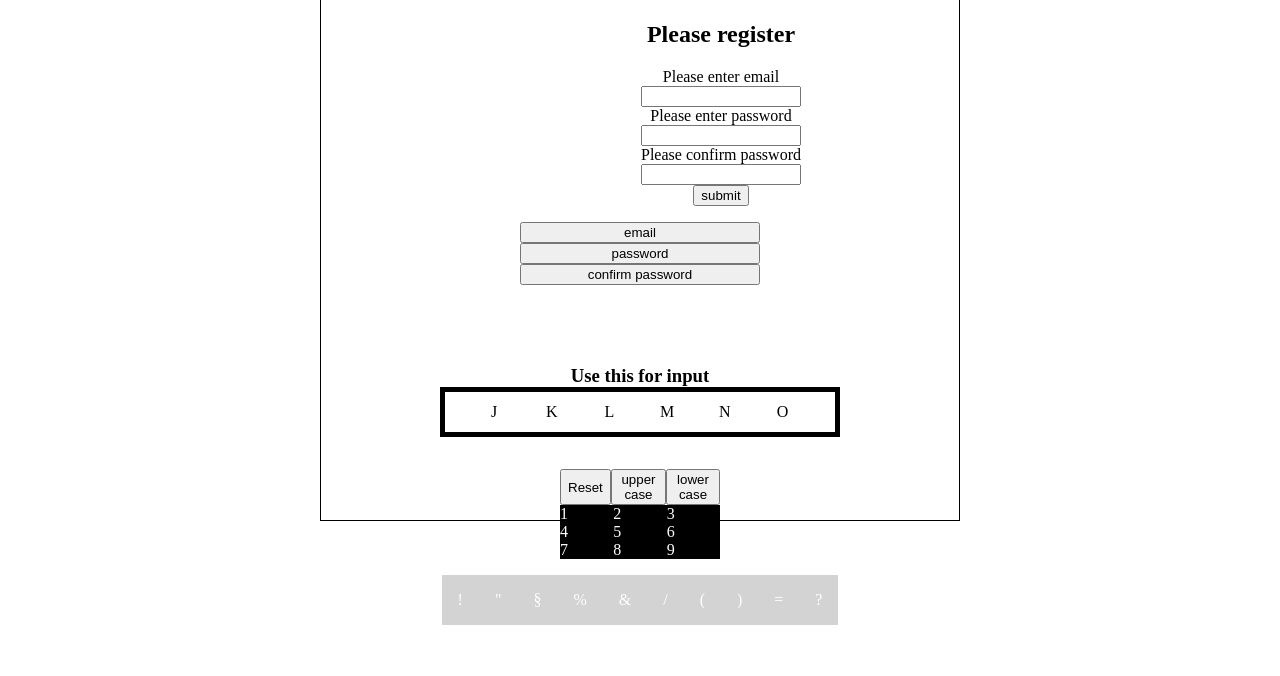
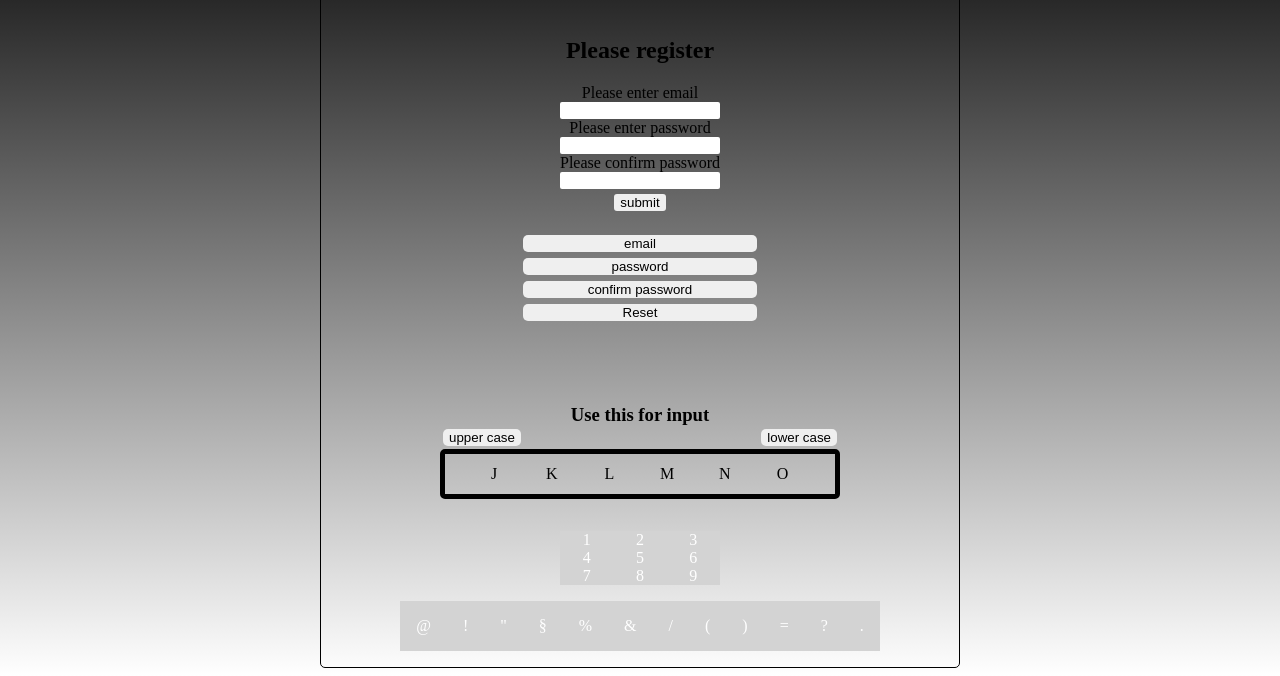
Before and after one commit to dokoe92/Bad-UI-Challenge, a plain HTML site: page infinite_slider/index.html in a window 1280 px wide. Shown: the part 127-803 px from the top of the page. Drawn offline with Linux system fonts and the light colour scheme.

Commit message:
added reset functionality and pimped the overall css style

```diff
--- a/infinite_slider/index.html
+++ b/infinite_slider/index.html
@@ -27,6 +27,7 @@
             <button class="email-btn">email</button>
             <button class="password-btn">password</button>
             <button class="confirmPass-btn">confirm password</button>
+            <button class="reset-btn">Reset</button>
         </div>
         <!--Modal box for submit-->
         <div class="modal">
@@ -44,17 +45,17 @@
         </div>
 
         <h3 class="moving-container-header">Use this for input</h3>
+        <div class="letter-change-btns">
+            <button class="upper-btn">upper case</button>
+            <button class="lower-btn">lower case</button>
+        </div>
         <div class="container">
             <div class="slider-container">
                 <div class="slide1 slide"></div>
                 <div class="slide2 slide"></div>
             </div>
         </div>
-        <div class="letter-change-btns">
-            <button class="reset-btn">Reset</button>
-            <button class="upper-btn">upper case</button>
-            <button class="lower-btn">lower case</button>
-        </div>
+
 
         <div class="number-block">
             <div class="number">1</div>
@@ -69,6 +70,7 @@
         </div>
 
         <div class="sign-box">
+            <div class="sign">@</div>
             <div class="sign">!</div>
             <div class="sign">"</div>
             <div class="sign">§</div>
@@ -79,6 +81,7 @@
             <div class="sign">)</div>
             <div class="sign">=</div>
             <div class="sign">?</div>
+            <div class="sign">.</div>
         </div>
     </div>
 
--- a/infinite_slider/script.js
+++ b/infinite_slider/script.js
@@ -104,8 +104,15 @@ function getAlpha(e) {
 // Reset name input field
 const reset = document.querySelector(".reset-btn")
 function deleteInput() {
-    console.log("test")
-    inputText.value = "";
+    if (emailBool) {
+        inputText.value = "";
+    }
+    if (passwordBool) {
+        inputPassword.value = "";
+    }
+    if (confirmPassBool) {
+        confirmPassword.value = "";
+    }
 }
 reset.addEventListener("click", deleteInput)
 
@@ -134,7 +141,7 @@ lower.addEventListener("click", toLower)
 
 
 
-// Submit
+// Submit and modal opening / closing
 const submit = document.querySelector(".submit-btn");
 const email = document.querySelector(".input-name");
 const password = document.querySelector(".input-password");
@@ -198,6 +205,7 @@ numbers.forEach(number => {
     })
 })
 
+// Select signs
 const signs = document.querySelectorAll(".sign");
 signs.forEach(sign => {
     sign.addEventListener("click", () => {
--- a/infinite_slider/style.css
+++ b/infinite_slider/style.css
@@ -2,6 +2,34 @@
     box-sizing: border-box;
 }
 
+body {
+    background: linear-gradient(black, white);
+}
+
+button {
+    border-radius: 5px;
+    border-style: none;
+    margin: 3px;
+}
+
+button:active {
+    background-color: whitesmoke;
+}
+
+input[type=button] {
+    border-radius: 3px;
+    margin: 5px;
+    border-style: none;
+}
+
+.submit-btn:active {
+    background-color: whitesmoke;
+}
+
+input {
+    border-radius: 2px;
+    border-style: none;
+}
 
 .container {
     position: relative;
@@ -12,6 +40,7 @@
     margin-top: 0rem;
     margin-bottom: 2rem;
     overflow: hidden;
+    border-radius: 5px;
 }
 
 .slider-container {
@@ -47,7 +76,7 @@
 .input-wrapper {
     text-align: center;
     margin: 0 auto;
-    width: 50rem;
+    width: 20rem;
     display: flex;
     flex-direction: column;
     justify-content: center;
@@ -63,6 +92,7 @@
 .input {
     width: 10rem;
     display: flex;
+
     justify-content: center;
     align-items: center;
     flex-direction: column;
@@ -78,9 +108,10 @@
 }
 
 .letter-change-btns {
-    width: 10rem;
+    width: 25rem;
     display: flex;
     margin: 0 auto;
+    justify-content: space-between;
 }
 
 .moving-container-header {
@@ -107,32 +138,40 @@
     left: 50%;
     transform: translate(-50%,0);
     padding: 5px;
+    border-radius: 5px;
+    box-shadow: 2px 2px;
 }
 
 .close {
     float: right;
     font-size: 2rem;
+    cursor: pointer;
 }
 
 .modal-content-confirmation {
     display: flex;
-    justify-content: center;
-    align-items: center;
+    justify-content: flex-start;
+    align-items: flex-start;
     flex-direction: column;
 }
 
 .number-block {
     display: grid;
     color: white;
+    background-color: lightgray;
     grid-template-columns: repeat(3, 1fr);
     width: 10rem;
-    background-color: black;
     margin: 0 auto;
     cursor: pointer;
+    text-align: center;
+}
+
+.number:hover {
+    color: rgba(211, 211, 211, 0.365);
 }
 
 .number:active {
-    background-color: gray;
+    background-color: white;
 }
 
 .sign-box {
@@ -143,10 +182,12 @@
 }
 
 .wrapper {
+    width: 50vw;
     border: 1px solid black;
-    width: 50vw;
-    height: 80vh;
+    border-radius: 5px;
+    padding: 1rem;
     margin: 0 auto;
+
 }
 
 .sign-box {
@@ -164,7 +205,8 @@
 }
 
 .sign:hover {
-    font-size: 5rem;
+    font-size: 2rem;
+    color: rgba(211, 211, 211, 0.783)
 }
 
 .select-btns {
```
